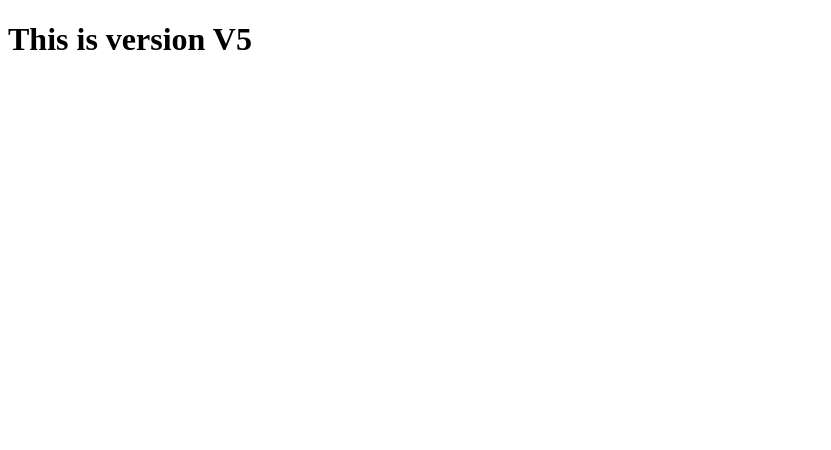
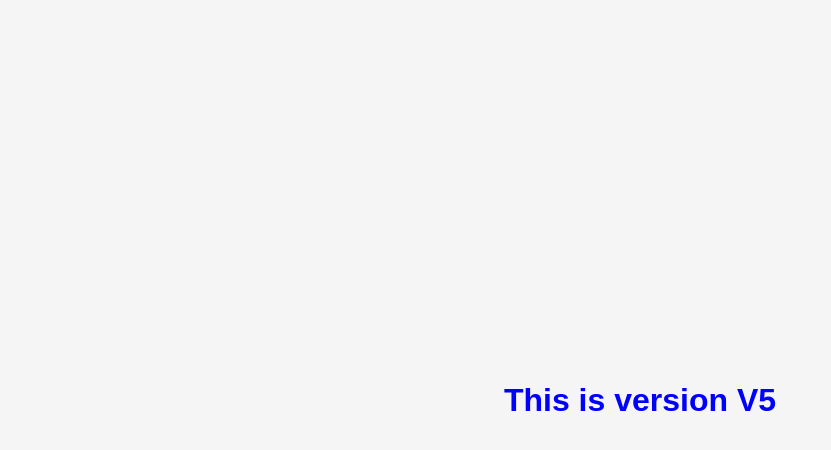
Before and after one commit to TezMaha/myrepotej, a plain HTML site: page index.html in a window 1280 px wide. Shown: the whole page, without its empty margins (0-831 px from the left). Drawn offline with Linux system fonts and the light colour scheme.

Commit message:
Added desing for websit

```diff
--- a/index.html
+++ b/index.html
@@ -3,6 +3,7 @@
 <head>
     <meta charset="UTF-8">
     <meta name="viewport" content="width=device-width, initial-scale=1.0">
+    <link rel="stylesheet" href="styles.css">
     <title>Document</title>
 </head>
 <body>
--- /dev/null
+++ b/styles.css
@@ -0,0 +1,18 @@
+/*styles.css*/
+body{
+    background-color: #f5f5f5;
+    font-family: Arial, Helvetica, sans-serif;
+    color: white;
+    margin: 0;
+    padding: 0;
+    display: flex;
+    justify-content: center;
+    align-items: center;
+    height: 100vh;
+}
+
+h1 {
+    color: blue;
+    font-size: 2em;
+    text-align: center;
+}
```
